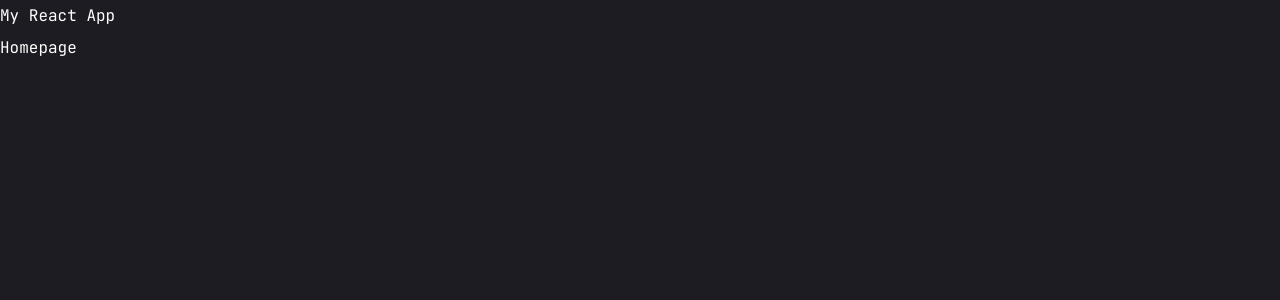
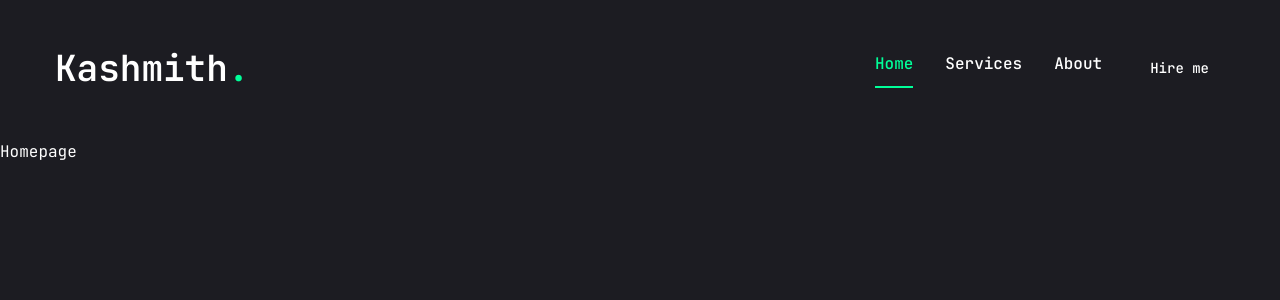
Before and after one commit to kashmithnisakya/kashmith-portfolio, a Next.js app: page / in a window 1280 px wide. Shown: the top 300 px of the page. Built offline with nearby package versions, Linux system fonts and the light colour scheme.

Commit message:
nev bar ready

```diff
--- a/src/app/globals.css
+++ b/src/app/globals.css
@@ -2,62 +2,6 @@
 @tailwind components;
 @tailwind utilities;
 
-@layer base {
-  :root {
-    --background: 0 0% 100%;
-    --foreground: 222.2 84% 4.9%;
-    --card: 0 0% 100%;
-    --card-foreground: 222.2 84% 4.9%;
-    --popover: 0 0% 100%;
-    --popover-foreground: 222.2 84% 4.9%;
-    --primary: 222.2 47.4% 11.2%;
-    --primary-foreground: 210 40% 98%;
-    --secondary: 210 40% 96.1%;
-    --secondary-foreground: 222.2 47.4% 11.2%;
-    --muted: 210 40% 96.1%;
-    --muted-foreground: 215.4 16.3% 46.9%;
-    --accent: 210 40% 96.1%;
-    --accent-foreground: 222.2 47.4% 11.2%;
-    --destructive: 0 84.2% 60.2%;
-    --destructive-foreground: 210 40% 98%;
-    --border: 214.3 31.8% 91.4%;
-    --input: 214.3 31.8% 91.4%;
-    --ring: 222.2 84% 4.9%;
-    --radius: 0.5rem;
-    --chart-1: 12 76% 61%;
-    --chart-2: 173 58% 39%;
-    --chart-3: 197 37% 24%;
-    --chart-4: 43 74% 66%;
-    --chart-5: 27 87% 67%;
-  }
-
-  .dark {
-    --background: 222.2 84% 4.9%;
-    --foreground: 210 40% 98%;
-    --card: 222.2 84% 4.9%;
-    --card-foreground: 210 40% 98%;
-    --popover: 222.2 84% 4.9%;
-    --popover-foreground: 210 40% 98%;
-    --primary: 210 40% 98%;
-    --primary-foreground: 222.2 47.4% 11.2%;
-    --secondary: 217.2 32.6% 17.5%;
-    --secondary-foreground: 210 40% 98%;
-    --muted: 217.2 32.6% 17.5%;
-    --muted-foreground: 215 20.2% 65.1%;
-    --accent: 217.2 32.6% 17.5%;
-    --accent-foreground: 210 40% 98%;
-    --destructive: 0 62.8% 30.6%;
-    --destructive-foreground: 210 40% 98%;
-    --border: 217.2 32.6% 17.5%;
-    --input: 217.2 32.6% 17.5%;
-    --ring: 212.7 26.8% 83.9%;
-    --chart-1: 220 70% 50%;
-    --chart-2: 160 60% 45%;
-    --chart-3: 30 80% 55%;
-    --chart-4: 280 65% 60%;
-    --chart-5: 340 75% 55%;
-  }
-}
 
 @layer base {
   body {
--- a/src/app/layout.jsx
+++ b/src/app/layout.jsx
@@ -9,8 +9,8 @@ const JetBrainsMono = JetBrains_Mono({
 });
 
 export const metadata = {
-  title: "Create Next App",
-  description: "Generated by create next app",
+  title: "Kashmith Samaranayaka",
+  description: "A ML Engineer and Data Scientist",
 };
 
 export default function RootLayout({ children }) {
--- a/src/components/Header.jsx
+++ b/src/components/Header.jsx
@@ -1,7 +1,29 @@
+import Link from "next/link";
+import { Button } from "./ui/button";
+import Nav from "./Nav";
+
+
 const Header = () => {
   return (
-    <header>
-      <h1>My React App</h1>
+    <header className="py-8 xl:py-12 text-white">
+        <div className="container mx-auto flex justify-between items-center">
+
+            <Link href="/">
+                <h1 className="text-4xl font-semibold">
+                    Kashmith<span className="text-accent">.</span>
+                </h1>
+            </Link>
+
+            <div className="hidden xl:flex item-center gap-8">
+                <Nav />
+
+                <Link href="/contact">
+                    <Button>Hire me</Button>
+                </Link>
+            </div>
+
+            <div className="xl:hidden">mobile nav</div>
+        </div>
     </header>
   );
 }
--- /dev/null
+++ b/src/components/Nav.jsx
@@ -0,0 +1,42 @@
+"use client";
+
+import Link from "next/link";
+import { usePathname } from "next/navigation";
+
+const link = [
+    {
+        name: "Home",
+        path: "/",
+    },
+    {
+        name: "Services",
+        path: "/services",
+    },
+    {
+        name: "About",
+        path: "/about",
+    },
+];
+
+const Nav = () => {
+    const pathname = usePathname();
+    console.log(pathname);
+    return (
+        <nav className="flex gap-8">
+            {link.map((link, index) => {
+                return (
+                    <Link
+                        href={link.path}
+                        key={index}
+                        className={`${
+                            link.path === pathname && "text-accent border-b-2 border-accent"}
+                            capitalize font-medium hover:text-accent transition-all`}>
+                                {link.name}
+                    </Link>
+                );
+            })}
+        </nav>
+    );
+    }
+
+export default Nav;
--- a/tailwind.config.js
+++ b/tailwind.config.js
@@ -17,7 +17,7 @@ module.exports = {
         "sm": "640px",
         "md": "768px",
         "lg": "960px",
-        "xl": "120px",
+        "xl": "1200px",
 
       },
     fontFamily: {
```
